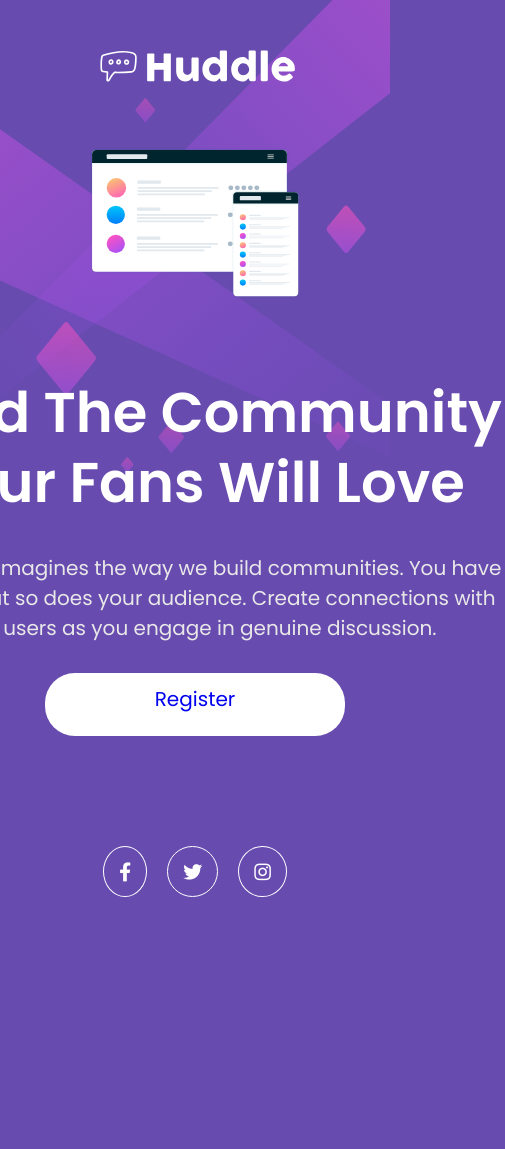
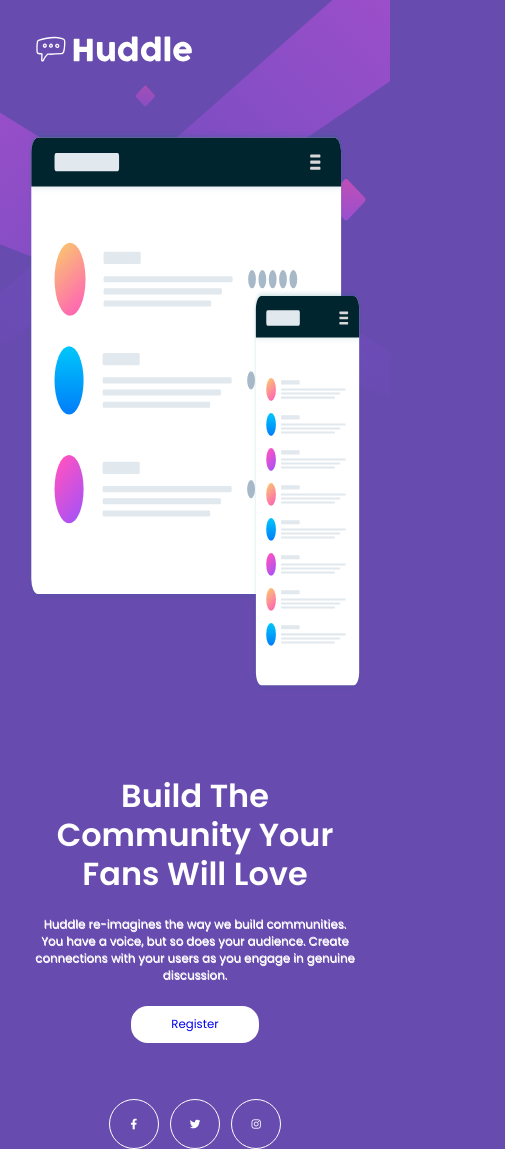
Before and after one commit to filipevolz/01-quest, a plain HTML site: page index.html in a window 390 px wide. Shown: the whole page, 505 px wide, since content can reach past the window. Before the commit the page ends 947 px from the top, so only its background shows below. Drawn offline with Linux system fonts and the light colour scheme.

Commit message:
grid-improvement

```diff
--- a/index.html
+++ b/index.html
@@ -32,35 +32,37 @@
             </a>
         </nav>
 
-        <section>
+        <section class="image">
             <img src="./src/images/illustration-mockups.svg" alt="">
+        </section>
 
-            <div class="register">
+        <section class="text-container">
             <h2>Build The Community Your Fans Will Love</h2>
-                <p class="description">Huddle re-imagines the way we build communities. You have a voice, but so does
+            <p>Huddle re-imagines the way we build communities. You have a voice, but so does
                 your audience. Create
                 connections with your users as you engage in genuine discussion.</p>
-                <a href="#register">
-                    <p class="btn-register">Register</p>
-                </a>
-            </div>
+            <a href="#register" class="btn-register">Register</a>
         </section>
 
+
         <footer>
-            <div class="social">
+            <ul class="social-media_list">
+                <li class="social-media_item">
                     <a href="#facebook">
                         <i class="fab fa-facebook-f"></i>
                     </a>
-
-
-                <a href="#facebook">
+                </li>
+                <li class="social-media_item">
+                    <a href="#twitter">
                         <i class="fab fa-twitter"></i>
                     </a>
-
-                <a href="#facebook">
+                </li>
+                <li class="social-media_item">
+                    <a href="#instagram">
                         <i class="fab fa-instagram"></i>
                     </a>
-            </div>
+                </li>
+            </ul>
         </footer>
     </main>
 </body>
--- a/src/css/responsive.css
+++ b/src/css/responsive.css
@@ -3,45 +3,40 @@
         background-image: url(../images/bg-mobile.svg);
         background-size: 100% 50%;
         background-repeat: no-repeat;
+        overflow-y: scroll;
+    }
+
+    main {
+        display: grid;
+        grid-template-areas:
+        "nav"
+        "image"
+        "text-container"
+        "footer";
+        grid-template-columns: 1fr;
     }
 
     nav a h1 img{
         width: 30rem;
     }
 
-    main section{
-        display: flex;
-        flex-direction: column;
-        justify-content: center;
+    section.image{
+        padding: 5rem;
+    }
+
+    section.text-container{
         align-items: center;
         text-align: center;
     }
 
-    main section .register {
-        width: 62rem;
-    }
-
-    main section .register p {
-        font-size: 2rem;
-    }
-
-    main section .register a{
-        display: flex;
+    footer .social-media_list{
         justify-content: center;
-        align-items: center;
-    }
-
-    section .register a .btn-register {
-        width: 30rem;
-
-    }
-
-    main footer .social {
-        align-items: center;
-        justify-content: center;
-    }
-
-    footer .social a i {
-        padding: 1.5rem;
+        padding: 0;
     }
 }
+
+@media (max-width: 500px) {
+    html {
+        font-size: 35%;
+    }
+}
--- a/src/css/style.css
+++ b/src/css/style.css
@@ -1,23 +1,19 @@
-/* font-family: 'Open Sans', sans-serif;
-font-family: 'Poppins', sans-serif; */
-
-
 * {
     margin: 0;
     padding: 0;
     box-sizing: border-box;
 }
 
-img{
-    max-width: 100%;
+:root {
+    --max-width-size: 192rem;
+}
+
+ul {
+    list-style-type: none;
 }
 
 a {
     text-decoration: none;
-}
-
-:root {
-    --max-width-size: 192rem;
 }
 
 html {
@@ -29,88 +25,85 @@ body {
     background-color: hsl(257, 40%, 49%);
     background-repeat: no-repeat;
     background-size: cover;
+    overflow-y: hidden;
 
     font-family: 'Poppins', sans-serif;
-}
-
-@media (max-width: 768px) {
-    body {
-        background-image: url(../images/bg-mobile.svg);
-
-    }
 }
 
 main {
     display: grid;
     grid-template-areas:
-    ". nav . nav ."
-    ". section . section ."
-    ". footer . footer .";
-    grid-template-rows: 12rem auto 12rem;
-
-    display: flex;
-    flex-direction: column;
-    padding: 4rem 9rem;
+    "nav nav"
+    "image text-container"
+    "footer footer";
+    grid-template-columns: 1.5fr 1fr;
+    grid-template-rows: auto 75% auto;
+    max-height: 100vh;
 }
 
 nav {
     grid-area: nav;
-    padding-bottom: 5rem;
+
+    display: flex;
+    align-items: center;
+
+    padding: 5rem;
 }
 
 nav a h1 img {
-    width: 25em;
+    width: 250px;
 }
 
-
-
-section {
-    grid-area: section;
+section.image{
+    grid-area: image;
 
     display: flex;
-    gap: 8rem;
     justify-content: center;
     align-items: center;
-    color: #fff;
+    padding: 1rem 5rem;
 }
 
-section img {
-    width: 2500px;
+section.image img {
+    width: 100%;
+    height: 100%;
 }
 
-section .register {
+section.text-container{
+    grid-area: text-container;
+    max-width: var(--max-width-size);
+
     display: flex;
     flex-direction: column;
-    padding-bottom: 10rem;
+    font-size: 2.1rem;
+    gap: 4rem;
+    color: #fff;
+    padding: 10rem 6rem;
+
 }
 
-section .register h2 {
+section.text-container h2 {
     font-family: 'Poppins', sans-serif;
     font-weight: 600;
-    font-size: 5.6rem;
+    font-size: 5.7rem;
     line-height: 7rem;
-    padding-bottom: 3.5rem;
 }
 
-section .register p {
-    font-size: 2.4rem;
-    padding-bottom: 3rem;
+section.text-container p {
+    text-shadow: 0.5px 0.5px;
 }
 
-section .register .description {
-    color: #e9e8e8;
+section.text-container .btn-register {
+    background-color: #fff;
+    height: 6.5rem;
+    width: 23rem;
+    border-radius: 3rem 3rem;
+    display: flex;
+    align-items: center;
+    justify-content: center;
+    transition: 0.3s ease-in-out;
 }
 
-section .register a .btn-register {
-    background-color: #fff;
-    height: 6.3rem;
-    width: 23rem;
-    border-radius: 3rem 3rem;
-    text-align: center;
-    padding: 1.1rem;
-}
-
-section .register a .btn-register:hover {
+section.text-container .btn-register:hover {
     background-color: hsl(300, 69%, 71%);
     color: #fff;
 }
@@ -119,22 +112,28 @@ footer {
     grid-area: footer;
 }
 
-footer .social {
+footer .social-media_list {
     display: flex;
+    align-items: center;
+    justify-content: flex-end;
     gap: 2rem;
-    justify-content: flex-end;
-    padding: 1rem 5rem;
+    padding-right: 5rem;
 }
 
-footer .social a i {
+footer .social-media_list .social-media_item a i {
+    display: flex;
+    justify-content: center;
+    align-items: center;
     border: 1px solid #fff;
     border-radius: 50%;
-    padding: 1.5rem;
     font-size: 1.9rem;
     color: #fff;
+    width: 50px;
+    height: 50px;
+    transition: 0.3s ease-in-out;
 }
 
-footer .social a i:hover{
+footer .social-media_list .social-media_item a i:hover{
     color: hsl(300, 69%, 71%);
     border-color: hsl(300, 69%, 71%);
 }
```
Lines whose indentation alone changed are shown as unchanged.
